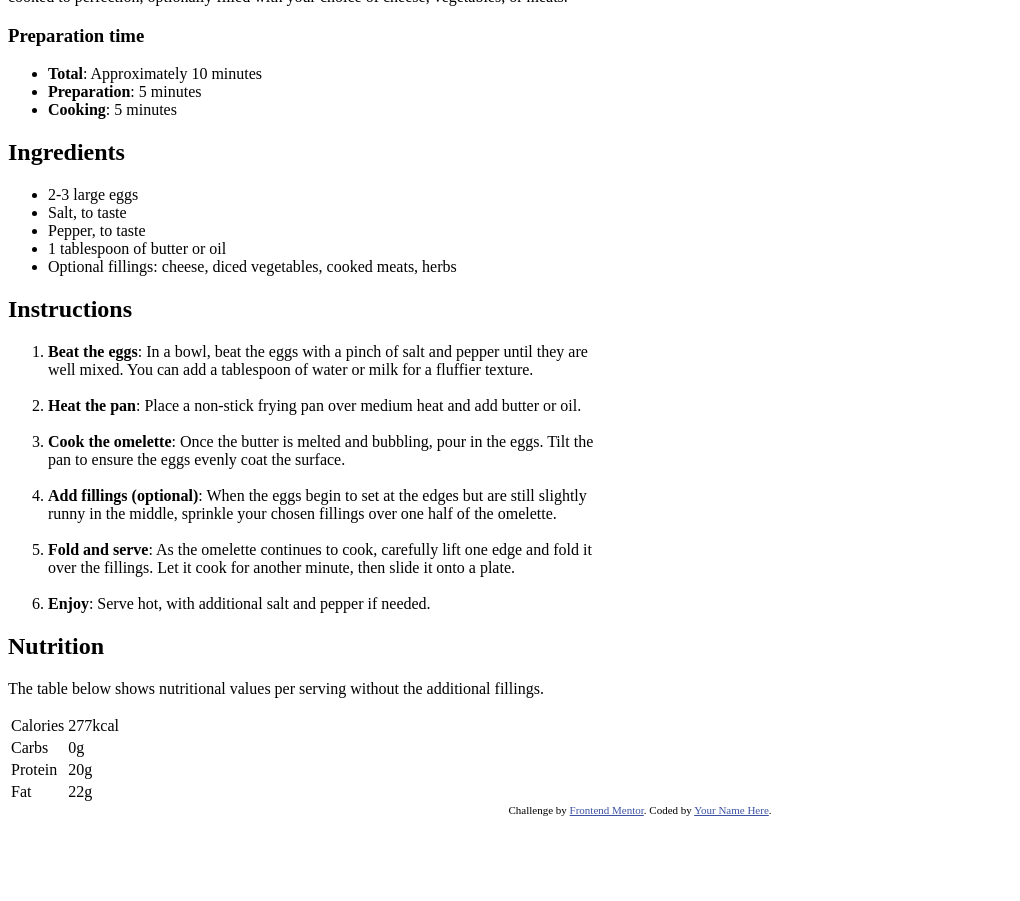
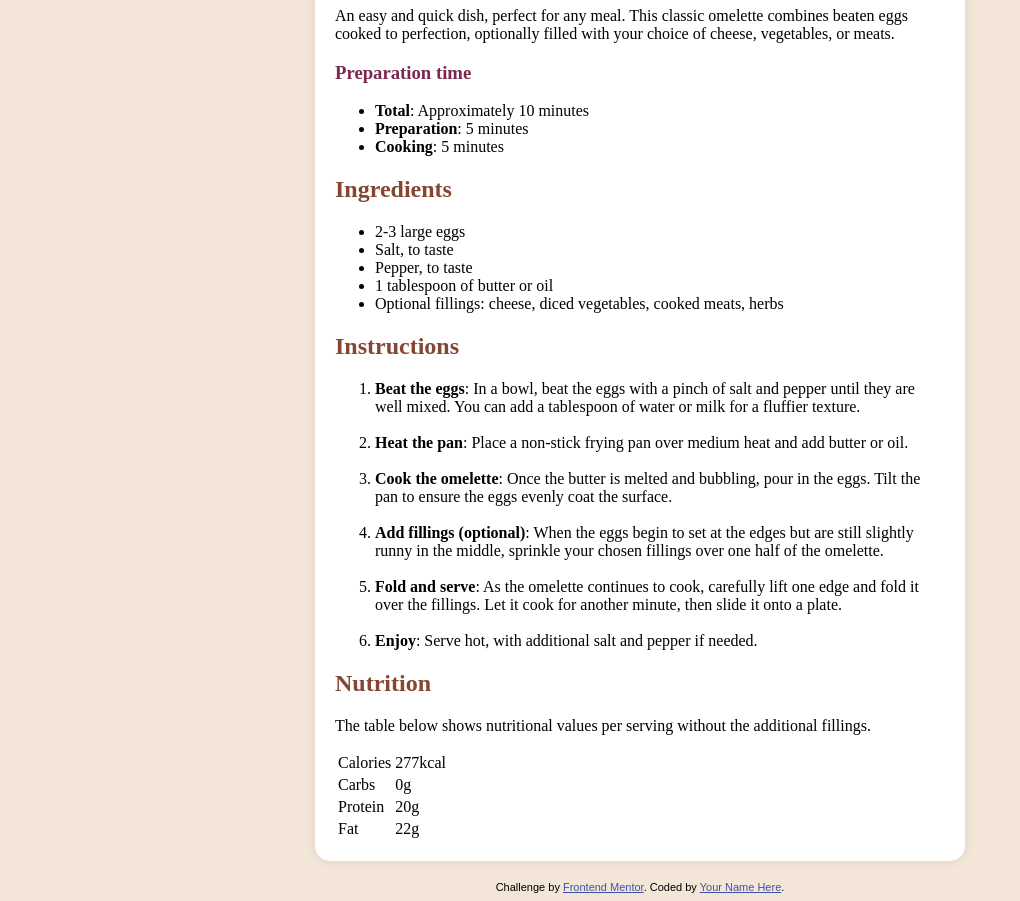
Before and after one commit to DSAW-2024-1/intro-to-github-pages-ValeRuizTo, a plain HTML site: page index.html in a window 1280 px wide. Shown: the part 396-1297 px from the top of the page, without its empty margins (0-1020 px from the left). Before the commit the page ends 1220 px from the top, so only its background shows below. Drawn offline with Linux system fonts and the light colour scheme.

Commit message:
commit 1 con css

```diff
--- a/estilos.css
+++ b/estilos.css
@@ -0,0 +1,32 @@
+body {
+    background-color: hsl(30, 54%, 90%);
+    font-family: 'Young Serif', serif; /* Cambia la fuente a Young Serif */
+    font-size: 16px; /* Tamaño de fuente para el cuerpo del documento */
+  }
+
+  .container {
+    max-width: 610px;
+    margin: 20px auto;
+    padding: 20px;
+    border-radius: 15px;
+    background-color: #fff;
+    box-shadow: 0 0 10px rgba(0, 0, 0, 0.1);
+  }
+  .container img{
+    margin-top: 5px;
+    margin-left: 5px;
+    border-radius: 15px;
+
+  }
+  .attribution {
+    font-family: 'Outfit', sans-serif; /* Cambia la fuente a Outfit */
+    font-size: 11px;
+    text-align: center;
+    margin-top: 20px;
+  }
+  .container h3 {
+    color:hsl(332, 51%, 32%);
+}
+.container h2 {
+    color: hsl(14, 45%, 36%);
+}
--- a/index.html
+++ b/index.html
@@ -5,7 +5,7 @@
   <meta name="viewport" content="width=device-width, initial-scale=1.0"> <!-- displays site properly based on user's device -->
 
   <link rel="icon" type="image/png" sizes="32x32" href="./assets/images/favicon-32x32.png">
-
+  <link rel="stylesheet" type="text/css" href="estilos.css">
   <title>Frontend Mentor | Recipe page</title>
 
   <!-- Feel free to remove these styles or customise in your own stylesheet 👍 -->
@@ -15,19 +15,20 @@
   </style>
 </head>
 <body>
+  <div class="container">
     <img src="assets/images/image-omelette.jpeg" width="600" height="274" alt="imagen de un omelette"/>
     <h1>Simple Omelette Recipe</h1>
 
     <p>An easy and quick dish, perfect for any meal. This classic omelette combines beaten eggs <br>cooked
     to perfection, optionally filled with your choice of cheese, vegetables, or meats.</p>
-  <section>
+    <div>
       <h3>Preparation time</h3>
       <ul>
         <li><strong>Total</strong>: Approximately 10 minutes</li>
         <li><strong>Preparation</strong>: 5 minutes</li>
         <li><strong>Cooking</strong>: 5 minutes</li>
-  </section>
-  <section>
+      </div>
+    <div>
       <h2>Ingredients</h2>
       <ul>
         <li>2-3 large eggs</li>
@@ -36,8 +37,8 @@
         <li>1 tablespoon of butter or oil</li>
         <li>Optional fillings: cheese, diced vegetables, cooked meats, herbs</li>
       </ul>
-  </section>
-  <section>
+    </div>
+    <div>
       <h2>Instructions</h2>
       <ol>
         <li><strong>Beat the eggs</strong>: In a bowl, beat the eggs with a pinch of salt and pepper until they are <br> well mixed.
@@ -56,8 +57,8 @@
         <br>
         <li><strong>Enjoy</strong>: Serve hot, with additional salt and pepper if needed.</li>
       </ol>
-  </section>
-  <section>
+    </div>
+    <div>
       <h2>Nutrition</h2>
       <p>The table below shows nutritional values per serving without the additional fillings.</p>
       <table>
@@ -78,8 +79,8 @@
           <td>22g</td>
         </tr>
       </table>
-  </section>
-
+    </div>
+  </div>
   <div class="attribution">
     Challenge by <a href="https://www.frontendmentor.io?ref=challenge" target="_blank">Frontend Mentor</a>.
     Coded by <a href="#">Your Name Here</a>.
```
Lines whose indentation alone changed are shown as unchanged.
